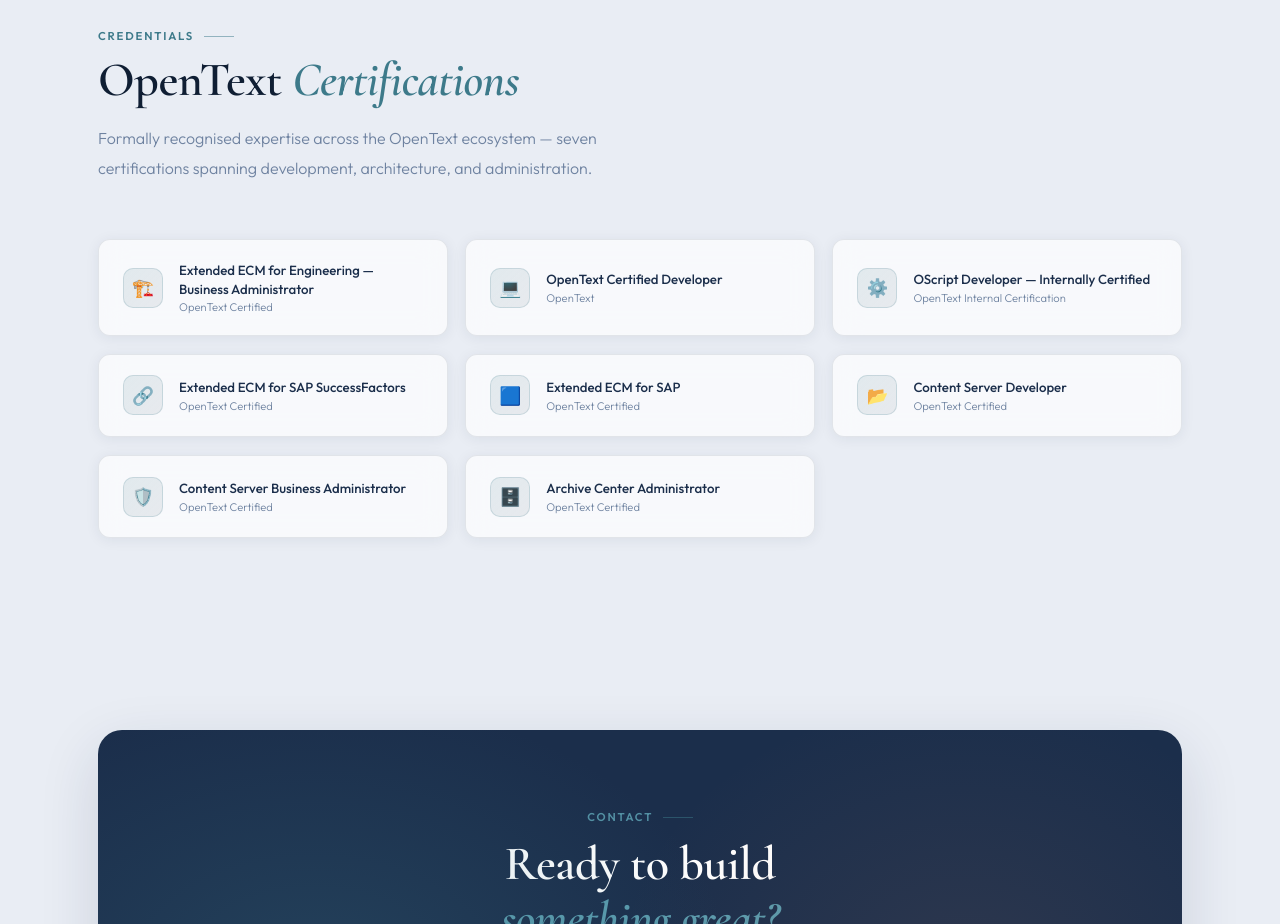
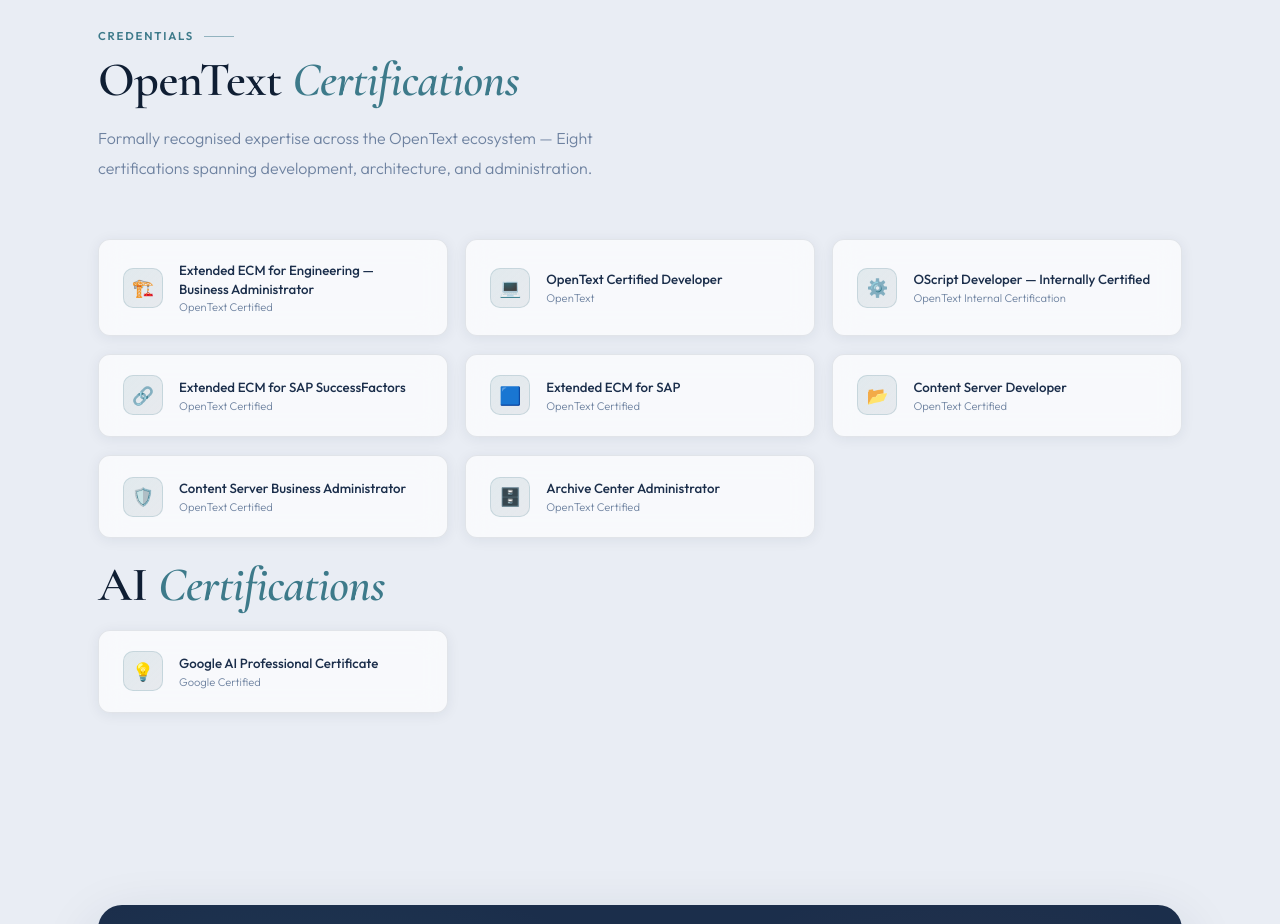
Before and after one commit to CharanTejaKatari/CharanTejaKatari.github.io, a plain HTML site: page index.html in a window 1280 px wide. Shown: the part 6600-7524 px from the top of the page. Drawn offline with nearby package versions, Linux system fonts and the light colour scheme.

Commit message:
Update index.html

```diff
--- a/index.html
+++ b/index.html
@@ -592,7 +592,7 @@
   <section id="certifications">
     <div class="section-label">Credentials</div>
     <h2>OpenText <em>Certifications</em></h2>
-    <p class="section-intro">Formally recognised expertise across the OpenText ecosystem — seven certifications spanning development, architecture, and administration.</p>
+    <p class="section-intro">Formally recognised expertise across the OpenText ecosystem — Eight certifications spanning development, architecture, and administration.</p>
     <div class="cert-grid reveal">
       <div class="cert-item"><div class="cert-icon">🏗️</div><div><div class="cert-name">Extended ECM for Engineering — Business Administrator</div><div class="cert-issuer">OpenText Certified</div></div></div>
       <div class="cert-item"><div class="cert-icon">💻</div><div><div class="cert-name">OpenText Certified Developer</div><div class="cert-issuer">OpenText</div></div></div>
@@ -603,6 +603,12 @@
       <div class="cert-item"><div class="cert-icon">🛡️</div><div><div class="cert-name">Content Server Business Administrator</div><div class="cert-issuer">OpenText Certified</div></div></div>
       <div class="cert-item"><div class="cert-icon">🗄️</div><div><div class="cert-name">Archive Center Administrator</div><div class="cert-issuer">OpenText Certified</div></div></div>
     </div>
+	&nbsp;
+	&nbsp;
+	<h2>AI <em>Certifications</em></h2>
+	<div class="cert-grid reveal">
+	<div class="cert-item"><div class="cert-icon">💡</div><div><div class="cert-name">Google AI Professional Certificate</div><div class="cert-issuer">Google Certified</div></div></div>
+	</div>
   </section>
 
   <!-- CONTACT -->
```
